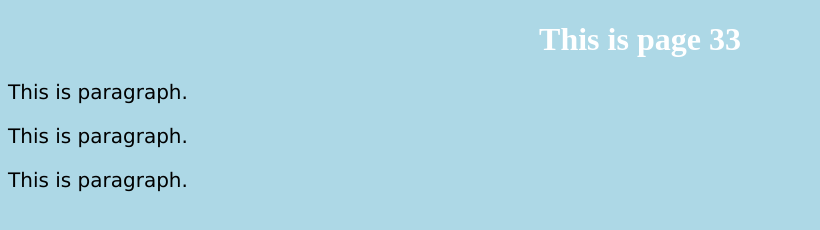
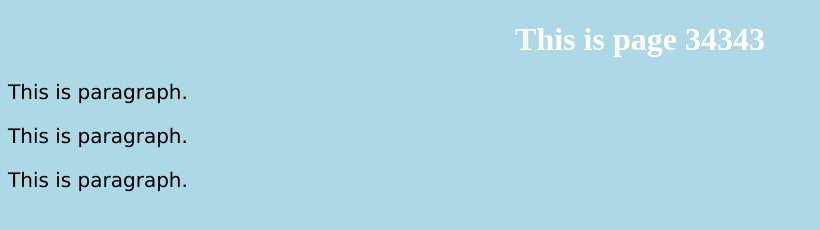
Before and after one commit to Morgan54-nsk/first_project, a plain HTML site: page web_pages/page3.html in a window 1280 px wide. Shown: the whole page, without its empty margins (0-820 px from the left). Drawn offline with Linux system fonts and the light colour scheme.

Commit message:
fix page3.html

```diff
--- a/web_pages/page3.html
+++ b/web_pages/page3.html
@@ -1,11 +1,11 @@
 <!DOCTYPE html>
 <html>
         <head>
-                <title>Page 33</title>
+                <title>Page 34343</title>
                 <link rel="stylesheet" href="/styles/style.css">
         </head>
 <body>
-        <h1>This is page 33</h1>
+        <h1>This is page 34343</h1>
         <p>This is paragraph.</p>
         <p>This is paragraph.</p>
         <p>This is paragraph.</p>
```
